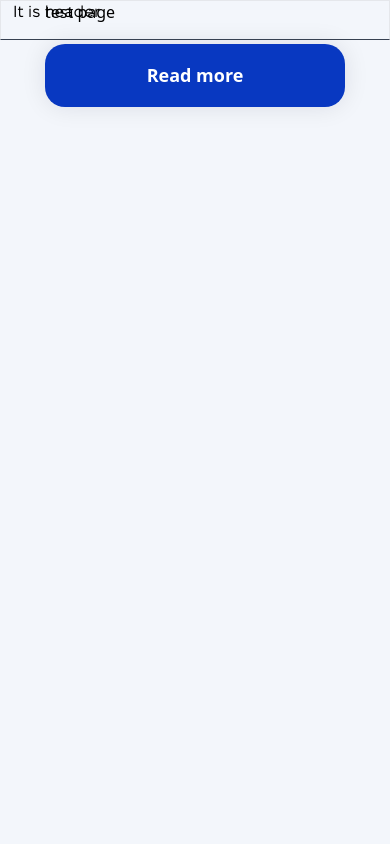
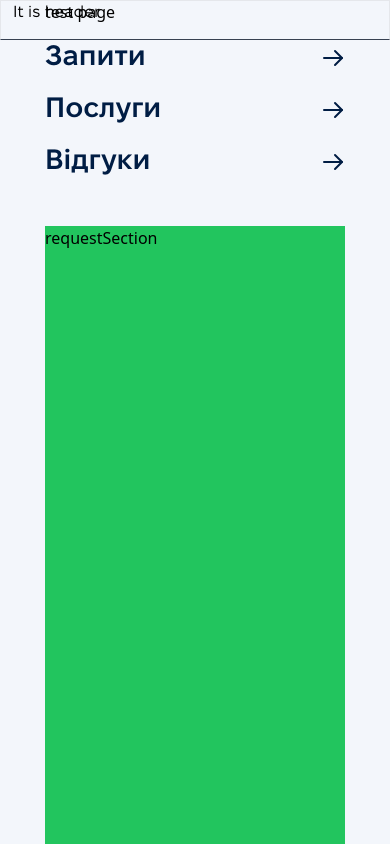
Before and after one commit to SoftRyzen-internship/career-consultant, a Next.js app: page /test in a window 390 px wide. Shown: the top 844 px of the page. Built offline with nearby package versions, Linux system fonts and the light colour scheme.

Commit message:
add NavBar

```diff
--- a/app/(site)/globals.css
+++ b/app/(site)/globals.css
@@ -27,29 +27,6 @@
 }
 
 @layer components {
-  .read-more-btn {
-    @apply text-sm text-accent hover:text-accentPressed focus:text-accentPressed transition-[color] ease-in-out xl:text-[18px] xl:leading-[1.5];
-  }
-
-  .submit-btn {
-    @apply submit-btn-base;
-    @apply bg-accent hover:bg-accentHover focus:bg-accentHover active:bg-accentPressed transition-[background] ease-in-out;
-  }
-
-  .submit-err-btn {
-    @apply submit-btn-base;
-    @apply text-errorCol bg-inactive;
-  }
-
-  .submitted-btn {
-    @apply submit-btn-base;
-    @apply flex justify-center gap-[16px] bg-accentPressed;
-  }
-
-  .submit-disable-btn {
-    @apply submit-btn-base;
-    @apply text-inactiveText bg-inactive pointer-events-none;
-  }
 }
 
 .submitted-btn::after {
@@ -59,3 +36,33 @@
   width: 24px;
   height: 24px;
 }
+
+.hover-pseudo-underline {
+  position: relative;
+  text-decoration: none;
+}
+
+.hover-pseudo-underline::before {
+  content: '';
+  position: absolute;
+  width: 100%;
+  height: 1px;
+  bottom: 0;
+  left: 0;
+  background-color: transparent;
+  transition: background-color 0.15s ease-in-out;
+}
+
+.hover-pseudo-underline:hover::before {
+  background-color: #001d44;
+}
+
+.navbar-link:active .navbar-icon {
+  stroke: #445066;
+}
+
+@media (max-width: 1279px) {
+  .hover-pseudo-underline::before {
+    display: none;
+  }
+}
--- a/app/(site)/test/page.tsx
+++ b/app/(site)/test/page.tsx
@@ -1,22 +1,35 @@
 'use client';
 
-import { Button } from '@/components/Button';
+// import { Button } from '@/components/Button';
+import { NavBar } from '@/components/NavBar/NavBar';
+import { Element } from 'react-scroll';
 
 const page = () => {
   return (
     <div className="max-w-[300px] w-full mx-auto">
       <p className="mb-[20px]">test page</p>
-      <Button
+      {/* <Button
         type="submit"
         onClick={() => {
           console.log('hi');
         }}
-        isSubmitted={false}
+        isSubmitted={true}
         isSubmitError={false}
         disabled={false}
       >
         Read more
-      </Button>
+      </Button> */}
+
+      <NavBar />
+      <Element name="test1" className="requestSection">
+        <div className="mt-[50px] h-[1000px] bg-green-500">requestSection</div>
+      </Element>
+      <Element name="target" className="reviewsSection">
+        <div className="h-[1000px] bg-red-400">reviewsSection</div>
+      </Element>
+      <Element name="target" className="feedbackSection">
+        <div className="h-[1000px] bg-blue-600">feedbackSection</div>
+      </Element>
     </div>
   );
 };
--- a/components/Button/Button.tsx
+++ b/components/Button/Button.tsx
@@ -19,12 +19,16 @@ export const Button = ({
   disabled = false,
 }: IButton) => {
   const className = classNames({
-    'read-more-btn': type === 'button',
-    'submit-btn':
+    'text-sm text-accent hover:text-accentPressed focus:text-accentPressed transition-[color] ease-in-out xl:text-[18px] xl:leading-[1.5]':
+      type === 'button',
+    'submit-btn-base bg-accent hover:bg-accentHover focus:bg-accentHover active:bg-accentPressed transition-[background] ease-in-out':
       type === 'submit' && isSubmitError === false && isSubmitted === false,
-    'submit-err-btn': type === 'submit' && isSubmitError === true,
-    'submitted-btn': type === 'submit' && isSubmitted === true,
-    'submit-disable-btn': type === 'submit' && disabled === true,
+    'submit-btn-base text-errorCol bg-inactive':
+      type === 'submit' && isSubmitError === true,
+    'submitted-btn submit-btn-base flex justify-center gap-[16px] bg-accentPressed':
+      type === 'submit' && isSubmitted === true,
+    'submit-btn-base text-inactiveText bg-inactive pointer-events-none':
+      type === 'submit' && disabled === true,
   });
 
   return (
--- /dev/null
+++ b/components/NavBar/NavBar.tsx
@@ -0,0 +1,32 @@
+import { Link } from 'react-scroll';
+import jsonData from '@/data/common.json';
+import RightArrow from '@/public/icons/right-arrow-link.svg';
+
+export const NavBar = () => {
+  const navItems = jsonData.navBar[0];
+  const data = [...navItems.request, ...navItems.reviews, ...navItems.feedback];
+
+  return (
+    <nav className="lg:w-[299px]">
+      <ul className="flex flex-col gap-[24px] xl:flex-row xl:gap-[48px]">
+        {data.map((item, index) => (
+          <li key={index}>
+            <Link
+              to={item.moveTo}
+              smooth={true}
+              offset={50}
+              duration={500}
+              delay={500}
+              ignoreCancelEvents={false}
+              className="navbar-link hover-pseudo-underline flex justify-between items-center font-fixel text-3xl text-text01 cursor-pointer transition-[color] active:text-text02
+              xl:text-base xl:font-normal xl:font-mulish xl:text-text02 xl:hover:text-text01"
+            >
+              <span>{item.text}</span>
+              <RightArrow className="navbar-icon w-[24px] h-[24p] stroke-text01 stroke-2 xl:hidden" />
+            </Link>
+          </li>
+        ))}
+      </ul>
+    </nav>
+  );
+};
--- a/data/common.json
+++ b/data/common.json
@@ -6,5 +6,12 @@
       "submitDone": "Відправлено",
       "submitError": "Помилка"
     }
+  ],
+  "navBar": [
+    {
+      "request": [{ "text": "Запити", "moveTo": "requestSection" }],
+      "reviews": [{ "text": "Послуги", "moveTo": "reviewsSection" }],
+      "feedback": [{ "text": "Відгуки", "moveTo": "feedbackSection" }]
+    }
   ]
 }
--- a/package.json
+++ b/package.json
@@ -24,12 +24,14 @@
     "next-sanity": "^8.3.2",
     "react": "^18",
     "react-dom": "^18",
+    "react-scroll": "^1.9.0",
     "sanity": "^3.34.0"
   },
   "devDependencies": {
     "@types/node": "^20",
     "@types/react": "^18",
     "@types/react-dom": "^18",
+    "@types/react-scroll": "^1.8.10",
     "autoprefixer": "^10.0.1",
     "eslint": "^8",
     "eslint-config-next": "14.1.3",
```
Also changed, not shown: public/icons/right-arrow-link.svg, 1 other file (tests, documents, lock files or other folders).
